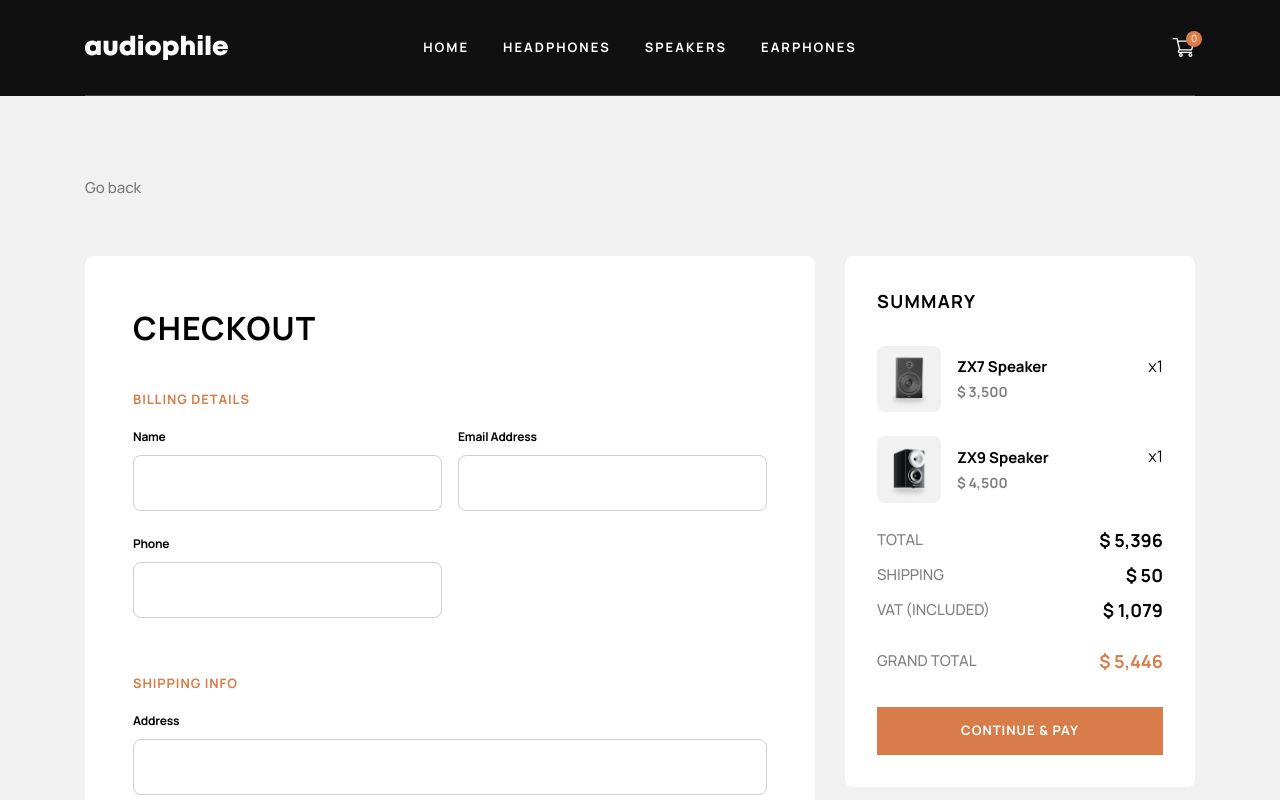
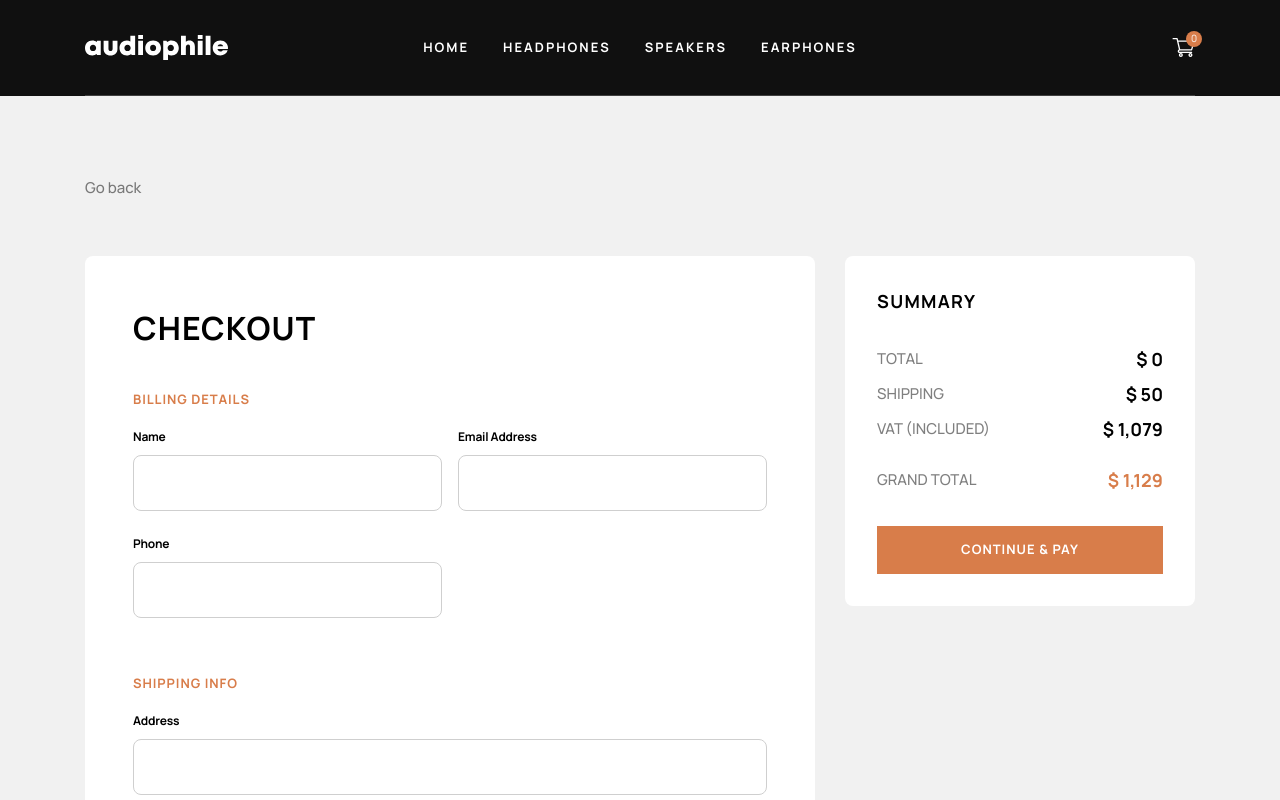
Before and after one commit to RaulLuz/audiophile, a Next.js app: page /checkout in a window 1280 px wide. Shown: the top 800 px of the page. Built offline with nearby package versions, Linux system fonts and the light colour scheme.

Commit message:
feat: local storage added

```diff
--- a/app/checkout/CheckoutFields/PaymentDetails.tsx
+++ b/app/checkout/CheckoutFields/PaymentDetails.tsx
@@ -21,6 +21,7 @@ const PaymentDetails = () => {
       >
         {paymentMethods.map((method) => (
           <button
+            key={method.id}
             onClick={() => setSelectedMethod(method.id)}
             className={`border ${
               selectedMethod === method.id
@@ -37,7 +38,7 @@ const PaymentDetails = () => {
                 } w-[10px] h-[10px] rounded-full bg-primary transition transition-300`}
               ></div>
             </div>
-            <div>{method.name}</div>
+            <div className="font-bold text-[14px] -tracking-[.25px] text-black">{method.name}</div>
           </button>
         ))}
       </div>
@@ -45,6 +46,7 @@ const PaymentDetails = () => {
         <div className="w-full flex gap-x-[16px]">
           {eMoneyFields.map((field) => (
             <div
+              key={field.id}
               className={`${
                 field.id === "address" ? "w-full" : ""
               } flex flex-col`}
--- a/app/checkout/CheckoutFields/index.tsx
+++ b/app/checkout/CheckoutFields/index.tsx
@@ -1,3 +1,4 @@
+import { useState, useEffect } from "react";
 import PaymentDetails from "./PaymentDetails";
 import { fields } from "./fields";
 
@@ -9,7 +10,7 @@ const CheckoutFields = () => {
       </h2>
 
       {fields.map((field) => (
-        <div className="mb-[53px]">
+        <div key={field.title} className="mb-[53px]">
           <div className="font-bold text-[13px] text-primary tracking-[.93px] leading-[25px] uppercase mb-[16px]">
             {field.title}
           </div>
@@ -17,6 +18,7 @@ const CheckoutFields = () => {
           <div className="flex flex-wrap items-center gap-x-[16px] gap-y-[24px]">
             {field.input.map((input) => (
               <div
+                key={input.id}
                 className={`${
                   input.id === "address" ? "w-full" : ""
                 } flex flex-col`}
--- a/app/checkout/Summary/index.tsx
+++ b/app/checkout/Summary/index.tsx
@@ -1,209 +1,47 @@
 import CartProduct from "@/app/components/Cart/CartProduct";
-import React from "react";
-
-const products = [
-  {
-    id: 5,
-    slug: "zx7-speaker",
-    name: "ZX7 Speaker",
-    image: {
-      mobile: "/assets/product-zx7-speaker/mobile/image-product.jpg",
-      tablet: "/assets/product-zx7-speaker/tablet/image-product.jpg",
-      desktop: "/assets/product-zx7-speaker/desktop/image-product.jpg",
-    },
-    category: "speakers",
-    categoryImage: {
-      mobile:
-        "/assets/product-zx7-speaker/mobile/image-category-page-preview.jpg",
-      tablet:
-        "/assets/product-zx7-speaker/tablet/image-category-page-preview.jpg",
-      desktop:
-        "/assets/product-zx7-speaker/desktop/image-category-page-preview.jpg",
-    },
-    new: false,
-    price: 3500,
-    description:
-      "Stream high quality sound wirelessly with minimal to no loss. The ZX7 speaker uses high-end audiophile components that represents the top of the line powered speakers for home or studio use.",
-    features:
-      "Reap the advantages of a flat diaphragm tweeter cone. This provides a fast response rate and excellent high frequencies that lower tiered bookshelf speakers cannot provide. The woofers are made from aluminum that produces a unique and clear sound. XLR inputs allow you to connect to a mixer for more advanced usage.\n\nThe ZX7 speaker is the perfect blend of stylish design and high performance. It houses an encased MDF wooden enclosure which minimises acoustic resonance. Dual connectivity allows pairing through bluetooth or traditional optical and RCA input. Switch input sources and control volume at your finger tips with the included wireless remote. This versatile speaker is equipped to deliver an authentic listening experience.",
-    includes: [
-      {
-        quantity: 2,
-        item: "Speaker unit",
-      },
-      {
-        quantity: 2,
-        item: "Speaker cloth panel",
-      },
-      {
-        quantity: 1,
-        item: "User manual",
-      },
-      {
-        quantity: 1,
-        item: "3.5mm 7.5m audio cable",
-      },
-      {
-        quantity: 1,
-        item: "7.5m optical cable",
-      },
-    ],
-    gallery: {
-      first: {
-        mobile: "/assets/product-zx7-speaker/mobile/image-gallery-1.jpg",
-        tablet: "/assets/product-zx7-speaker/tablet/image-gallery-1.jpg",
-        desktop: "/assets/product-zx7-speaker/desktop/image-gallery-1.jpg",
-      },
-      second: {
-        mobile: "/assets/product-zx7-speaker/mobile/image-gallery-2.jpg",
-        tablet: "/assets/product-zx7-speaker/tablet/image-gallery-2.jpg",
-        desktop: "/assets/product-zx7-speaker/desktop/image-gallery-2.jpg",
-      },
-      third: {
-        mobile: "/assets/product-zx7-speaker/mobile/image-gallery-3.jpg",
-        tablet: "/assets/product-zx7-speaker/tablet/image-gallery-3.jpg",
-        desktop: "/assets/product-zx7-speaker/desktop/image-gallery-3.jpg",
-      },
-    },
-    others: [
-      {
-        slug: "zx9-speaker",
-        name: "ZX9 Speaker",
-        image: {
-          mobile: "/assets/shared/mobile/image-zx9-speaker.jpg",
-          tablet: "/assets/shared/tablet/image-zx9-speaker.jpg",
-          desktop: "/assets/shared/desktop/image-zx9-speaker.jpg",
-        },
-      },
-      {
-        slug: "xx99-mark-one-headphones",
-        name: "XX99 Mark I",
-        image: {
-          mobile: "/assets/shared/mobile/image-xx99-mark-one-headphones.jpg",
-          tablet: "/assets/shared/tablet/image-xx99-mark-one-headphones.jpg",
-          desktop: "/assets/shared/desktop/image-xx99-mark-one-headphones.jpg",
-        },
-      },
-      {
-        slug: "xx59-headphones",
-        name: "XX59",
-        image: {
-          mobile: "/assets/shared/mobile/image-xx59-headphones.jpg",
-          tablet: "/assets/shared/tablet/image-xx59-headphones.jpg",
-          desktop: "/assets/shared/desktop/image-xx59-headphones.jpg",
-        },
-      },
-    ],
-  },
-  {
-    id: 6,
-    slug: "zx9-speaker",
-    name: "ZX9 Speaker",
-    image: {
-      mobile: "/assets/product-zx9-speaker/mobile/image-product.jpg",
-      tablet: "/assets/product-zx9-speaker/tablet/image-product.jpg",
-      desktop: "/assets/product-zx9-speaker/desktop/image-product.jpg",
-    },
-    category: "speakers",
-    categoryImage: {
-      mobile:
-        "/assets/product-zx9-speaker/mobile/image-category-page-preview.jpg",
-      tablet:
-        "/assets/product-zx9-speaker/tablet/image-category-page-preview.jpg",
-      desktop:
-        "/assets/product-zx9-speaker/desktop/image-category-page-preview.jpg",
-    },
-    new: true,
-    price: 4500,
-    description:
-      "Upgrade your sound system with the all new ZX9 active speaker. It’s a bookshelf speaker system that offers truly wireless connectivity -- creating new possibilities for more pleasing and practical audio setups.",
-    features:
-      "Connect via Bluetooth or nearly any wired source. This speaker features optical, digital coaxial, USB Type-B, stereo RCA, and stereo XLR inputs, allowing you to have up to five wired source devices connected for easy switching. Improved bluetooth technology offers near lossless audio quality at up to 328ft (100m).\n\nDiscover clear, more natural sounding highs than the competition with ZX9’s signature planar diaphragm tweeter. Equally important is its powerful room-shaking bass courtesy of a 6.5” aluminum alloy bass unit. You’ll be able to enjoy equal sound quality whether in a large room or small den. Furthermore, you will experience new sensations from old songs since it can respond to even the subtle waveforms.",
-    includes: [
-      {
-        quantity: 2,
-        item: "Speaker unit",
-      },
-      {
-        quantity: 2,
-        item: "Speaker cloth panel",
-      },
-      {
-        quantity: 1,
-        item: "User manual",
-      },
-      {
-        quantity: 1,
-        item: "3.5mm 10m audio cable",
-      },
-      {
-        quantity: 1,
-        item: "10m optical cable",
-      },
-    ],
-    gallery: {
-      first: {
-        mobile: "/assets/product-zx9-speaker/mobile/image-gallery-1.jpg",
-        tablet: "/assets/product-zx9-speaker/tablet/image-gallery-1.jpg",
-        desktop: "/assets/product-zx9-speaker/desktop/image-gallery-1.jpg",
-      },
-      second: {
-        mobile: "/assets/product-zx9-speaker/mobile/image-gallery-2.jpg",
-        tablet: "/assets/product-zx9-speaker/tablet/image-gallery-2.jpg",
-        desktop: "/assets/product-zx9-speaker/desktop/image-gallery-2.jpg",
-      },
-      third: {
-        mobile: "/assets/product-zx9-speaker/mobile/image-gallery-3.jpg",
-        tablet: "/assets/product-zx9-speaker/tablet/image-gallery-3.jpg",
-        desktop: "/assets/product-zx9-speaker/desktop/image-gallery-3.jpg",
-      },
-    },
-    others: [
-      {
-        slug: "zx7-speaker",
-        name: "ZX7 Speaker",
-        image: {
-          mobile: "/assets/shared/mobile/image-zx7-speaker.jpg",
-          tablet: "/assets/shared/tablet/image-zx7-speaker.jpg",
-          desktop: "/assets/shared/desktop/image-zx7-speaker.jpg",
-        },
-      },
-      {
-        slug: "xx99-mark-one-headphones",
-        name: "XX99 Mark I",
-        image: {
-          mobile: "/assets/shared/mobile/image-xx99-mark-one-headphones.jpg",
-          tablet: "/assets/shared/tablet/image-xx99-mark-one-headphones.jpg",
-          desktop: "/assets/shared/desktop/image-xx99-mark-one-headphones.jpg",
-        },
-      },
-      {
-        slug: "xx59-headphones",
-        name: "XX59",
-        image: {
-          mobile: "/assets/shared/mobile/image-xx59-headphones.jpg",
-          tablet: "/assets/shared/tablet/image-xx59-headphones.jpg",
-          desktop: "/assets/shared/desktop/image-xx59-headphones.jpg",
-        },
-      },
-    ],
-  },
-];
+import { IProductInCart } from "@/app/types/products";
+import getStorageProducts from "@/app/utils/getStorageProducts";
+import React, { useEffect, useState } from "react";
 
 const Summary = () => {
+  const [isMounted, setIsMounted] = useState(false);
+  const productsInCart: IProductInCart[] = getStorageProducts();
+  const prices = productsInCart.map(
+    (item) => item.product.price * item.quantity
+  );
+  const total = prices.reduce((a, b) => a + b, 0);
+  const grandTotal = total + 1129;
+
+  useEffect(() => {
+    setIsMounted(true);
+  }, []);
+
+  if (!isMounted) {
+    return null;
+  }
+
+  console.log({ productsInCart, prices });
+
   return (
     <div className="bg-white p-[32px] rounded-[8px] h-[fit-content] w-full max-w-[350px] sticky top-[20px]">
       <h3 className="font-bold text-[18px] tracking-[1.29px] text-black uppercase mb-[31px]">
         Summary
       </h3>
-      {products.map((product) => (
-        <CartProduct product={product} quantity={1} isInsideCheckout />
+      {productsInCart.map((item) => (
+        <CartProduct
+          key={item.product.id}
+          product={item.product}
+          quantity={item.quantity}
+          isInsideCheckout
+        />
       ))}
       <div className="flex justify-between my-[8px]">
         <div className="font-medium text-[15px] leading-[25px] text-black/50 uppercase">
           Total
         </div>
-        <div className="font-bold text-[18px] text-black">$ 5,396</div>
+        <div className="font-bold text-[18px] text-black">
+          $ {total.toLocaleString("en-US", { currency: "USD" })}
+        </div>
       </div>
       <div className="flex justify-between mb-[8px]">
         <div className="font-medium text-[15px] leading-[25px] text-black/50 uppercase">
@@ -221,7 +59,9 @@ const Summary = () => {
         <div className="font-medium text-[15px] leading-[25px] text-black/50 uppercase">
           Grand Total
         </div>
-        <div className="font-bold text-[18px] text-primary">$ 5,446</div>
+        <div className="font-bold text-[18px] text-primary">
+          $ {grandTotal.toLocaleString("en-US", { currency: "USD" })}
+        </div>
       </div>
       <button className="bg-primary text-white font-bold uppercase tracking-[1px] text-[13px] w-full h-[48px] hover:bg-primary-light transition duration-200">
         Continue & Pay
--- a/app/components/QuantitySelector.tsx
+++ b/app/components/QuantitySelector.tsx
@@ -1,16 +1,22 @@
 import React, { useState } from "react";
 import { useStore } from "../context/StoreContext";
 import { IQuantitySelector } from "../types/QuantitySelector";
+import { IProductInCart } from "../types/products";
 
-const QuantitySelector = ({ isInsideCart, inputQuantity }: IQuantitySelector) => {
-  const { quantity, setQuantity } = useStore();
-  const [finalQuantity, setFinalQuantity] = useState(inputQuantity);
+const QuantitySelector = ({ isInsideCart, inputQuantity, product }: IQuantitySelector) => {
+  const { quantity, setQuantity, setProductsInCart, productsInCart } = useStore();
+  const currentProduct = productsInCart.find((item) => item.product.id === product.id);
 
   const handleQuantityChange = (operation: number) => {
-    if (isInsideCart && finalQuantity) {
-      setFinalQuantity(finalQuantity + operation);
-
-      console.log({finalQuantity})
+    if (isInsideCart) {
+      setProductsInCart((prev: IProductInCart[]) => {
+        if (prev.some((item) => item.product.id === product.id)) {
+          return prev.map((prevProduct) => {
+            return { ...prevProduct, quantity: prevProduct.quantity + operation };
+          });
+        }
+        return [...prev, { product, quantity: operation }];
+      })
 
       return;
     }
@@ -37,7 +43,7 @@ const QuantitySelector = ({ isInsideCart, inputQuantity }: IQuantitySelector) =>
         -
       </button>
       <div className="font-bold text-[13px] text-black tracking-[1px]">
-        {isInsideCart ? finalQuantity : quantity}
+        {isInsideCart ? currentProduct?.quantity : quantity}
       </div>
       <button
         onClick={() => handleQuantityChange(1)}
--- a/app/context/StoreContext.tsx
+++ b/app/context/StoreContext.tsx
@@ -1,14 +1,23 @@
 "use client";
-import { createContext, ReactNode, useState, useContext } from "react";
+import { createContext, useState, useContext, useEffect } from "react";
 import { IStoreContext, IStoreContextProvider } from "../types/StoreContext";
 import { IProductInCart } from "../types/products";
+import getStorageProducts from "../utils/getStorageProducts";
 
 export const StoreContext = createContext({} as IStoreContext);
 
 export function StoreContextProvider({ children }: IStoreContextProvider) {
-  const [productsInCart, setProductsInCart] = useState<IProductInCart[]>([]);
+
+
+  const [productsInCart, setProductsInCart] = useState<IProductInCart[]>(getStorageProducts());
   const [isCartOpen, setIsCartOpen] = useState(false);
   const [quantity, setQuantity] = useState(0);
+
+  useEffect(() => {
+    localStorage.setItem("productsInCart", JSON.stringify(productsInCart));
+  }, [productsInCart]);
+
+  console.log({productsInCart, getStorageProducts})
 
   return (
     <StoreContext.Provider
--- a/app/product/[slug]/AddToCart.tsx
+++ b/app/product/[slug]/AddToCart.tsx
@@ -1,7 +1,6 @@
 import QuantitySelector from "@/app/components/QuantitySelector";
 import { useStore } from "@/app/context/StoreContext";
 import { IProductInCart, IProduct } from "@/app/types/products";
-import { useState } from "react";
 
 const AddToCart = ({ product }: { product: IProduct }) => {
   const { setProductsInCart, productsInCart, quantity } =
@@ -23,7 +22,7 @@ const AddToCart = ({ product }: { product: IProduct }) => {
 
   return (
     <div className="flex items-center gap-x-[16px]">
-      <QuantitySelector isInsideCart={false} />
+      <QuantitySelector isInsideCart={false} product={product} />
 
       <button
         onClick={handleAddProductToCart}
--- a/app/types/QuantitySelector.d.ts
+++ b/app/types/QuantitySelector.d.ts
@@ -1,6 +1,9 @@
+import { IProduct, IProductInCart } from "./products";
+
 interface IQuantitySelector {
   isInsideCart: boolean;
   inputQuantity?: number;
+  product: IProduct;
 }
 
 export { IQuantitySelector };
--- /dev/null
+++ b/app/utils/getStorageProducts.ts
@@ -0,0 +1,16 @@
+import { IProductInCart } from "../types/products";
+
+const getStorageProducts = () => {
+  let productsInStorage: IProductInCart[] = [];
+
+  if (typeof window !== "undefined") {
+    const productsInCartString = localStorage.getItem("productsInCart");
+    productsInStorage = productsInCartString
+      ? JSON.parse(productsInCartString)
+      : [];
+  }
+
+  return productsInStorage;
+};
+
+export default getStorageProducts;
```
Also changed, not shown: app/components/Cart/Cart.tsx (+16 -3 lines), app/components/Cart/CartProduct.tsx (+16 -1 lines), app/components/Header.tsx (+10 -0 lines).
